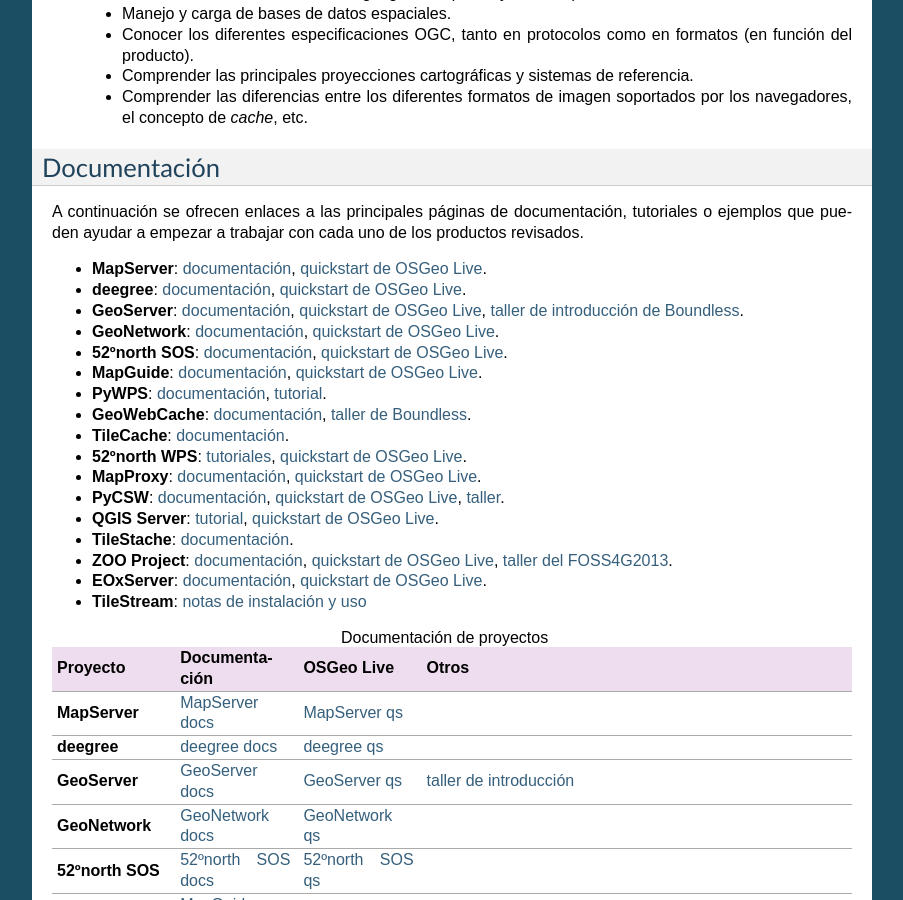
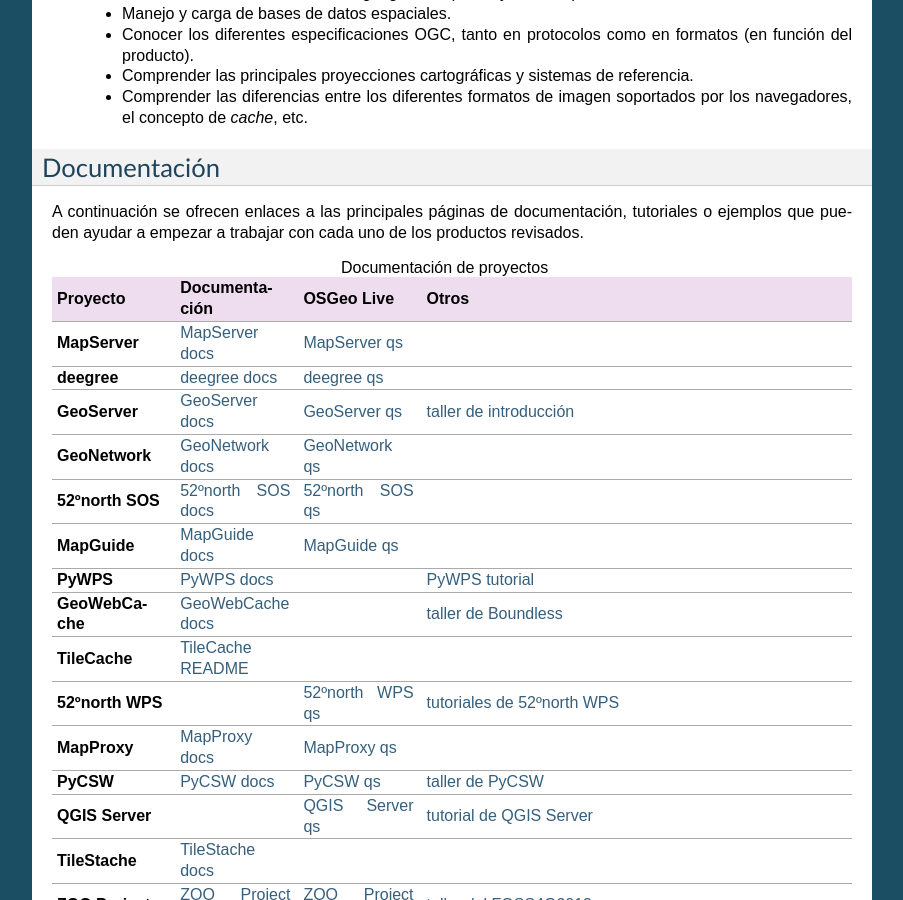
Before and after one commit to OSGeo-ES/panorama-siglibre8, a Sphinx documentation site: the page built from source/servidores/index.rst, in a window 1280 px wide and 900 px high, scrolled down 5824 px. Shown: the whole window, without its empty margins (198-1101 px from the left). Built offline with Sphinx 7.4.7, drawn with Linux system fonts in a browser that asks for light colours.

Commit message:
Update index.rst
borrando la lista y dejando la tabla de enlaces, que parece más aseada

```diff
--- a/source/servidores/index.rst
+++ b/source/servidores/index.rst
@@ -166,40 +166,6 @@
 
 A continuación se ofrecen enlaces a las principales páginas de documentación, tutoriales o ejemplos que pueden ayudar a empezar a trabajar con cada uno de los productos revisados.
 
-* **MapServer**: `documentación <http://mapserver.org/documentation.html>`_, `quickstart de OSGeo Live <http://live.osgeo.org/en/quickstart/mapserver_quickstart.html>`_.
-
-* **deegree**: `documentación <http://download.occamlabs.de/documentation/3.3.8/html/>`_, `quickstart de OSGeo Live <http://live.osgeo.org/en/quickstart/deegree_quickstart.html>`_.
-
-* **GeoServer**: `documentación <http://docs.geoserver.org/stable/en/user/>`_, `quickstart de OSGeo Live <http://live.osgeo.org/en/quickstart/geoserver_quickstart.html>`_, `taller de introducción de Boundless <http://workshops.boundlessgeo.com/geoserver-intro/>`_.
-
-* **GeoNetwork**: `documentación <http://geonetwork-opensource.org/docs.html>`_, `quickstart de OSGeo Live <http://live.osgeo.org/en/quickstart/geonetwork_quickstart.html>`_.
-
-* **52ºnorth SOS**: `documentación <https://wiki.52north.org/bin/view/SensorWeb/SensorObservationServiceIVDocumentation>`_, `quickstart de OSGeo Live <http://live.osgeo.org/en/quickstart/52nSOS_quickstart.html>`_.
-
-* **MapGuide**: `documentación <https://mapguide.osgeo.org/GettingStartedResources>`_, `quickstart de OSGeo Live <http://live.osgeo.org/en/quickstart/mapguide_quickstart.html>`_.
-
-* **PyWPS**: `documentación <http://pywps.wald.intevation.org/documentation/pywps-3.2/>`_, `tutorial <http://pywps.wald.intevation.org/documentation/course/>`_.
-
-* **GeoWebCache**: `documentación <http://geowebcache.org/docs/1.5.1/>`_, `taller de Boundless <http://workshops.boundlessgeo.com/suiteintro/geowebcache/index.html>`_.
-
-* **TileCache**: `documentación <http://tilecache.org/docs/README.html#>`_.
-
-* **52ºnorth WPS**: `tutoriales <https://wiki.52north.org/bin/view/Geoprocessing/GeoprocessingTutorials>`_, `quickstart de OSGeo Live <http://live.osgeo.org/en/quickstart/52nWPS_quickstart.html>`_.
-
-* **MapProxy**: `documentación <http://mapproxy.org/docs/latest/>`_, `quickstart de OSGeo Live <http://live.osgeo.org/en/quickstart/mapproxy_quickstart.html>`_.
-
-* **PyCSW**: `documentación <http://pycsw.org/docs/latest/>`_, `quickstart de OSGeo Live <http://live.osgeo.org/en/quickstart/pycsw_quickstart.html>`_, `taller <http://geopython.github.io/pycsw-workshop/>`_.
-
-* **QGIS Server**: `tutorial <https://hub.qgis.org/projects/quantum-gis/wiki/QGIS_Server_Tutorial>`_, `quickstart de OSGeo Live <http://live.osgeo.org/en/quickstart/qgis_mapserver_quickstart.html>`_.
-
-* **TileStache**: `documentación <http://tilestache.org/doc/>`_.
-
-* **ZOO Project**: `documentación <http://zoo-project.org/docs/>`_, `quickstart de OSGeo Live <http://live.osgeo.org/en/quickstart/zoo-project_quickstart.html>`_, `taller del FOSS4G2013 <http://zoo-project.org/ws2013n/>`_.
-
-* **EOxServer**: `documentación <https://eoxserver.org/doc/en/users/index.html>`_, `quickstart de OSGeo Live <http://live.osgeo.org/en/quickstart/eoxserver_quickstart.html>`_.
-
-* **TileStream**: `notas de instalación y uso <https://github.com/mapbox/tilestream>`_
-
 .. list-table:: Documentación de proyectos
    :widths: 10 10 10 35
    :header-rows: 1
```
